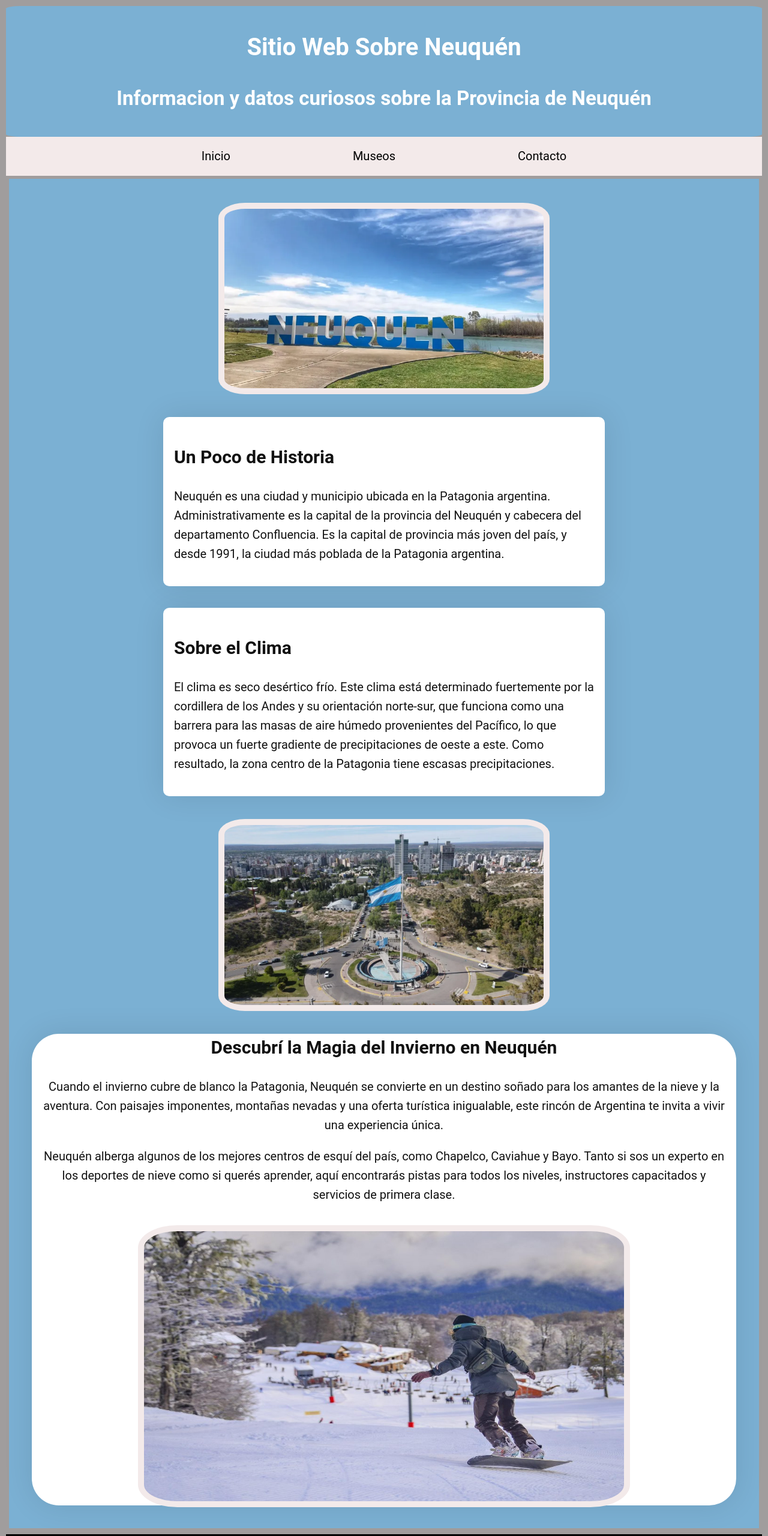
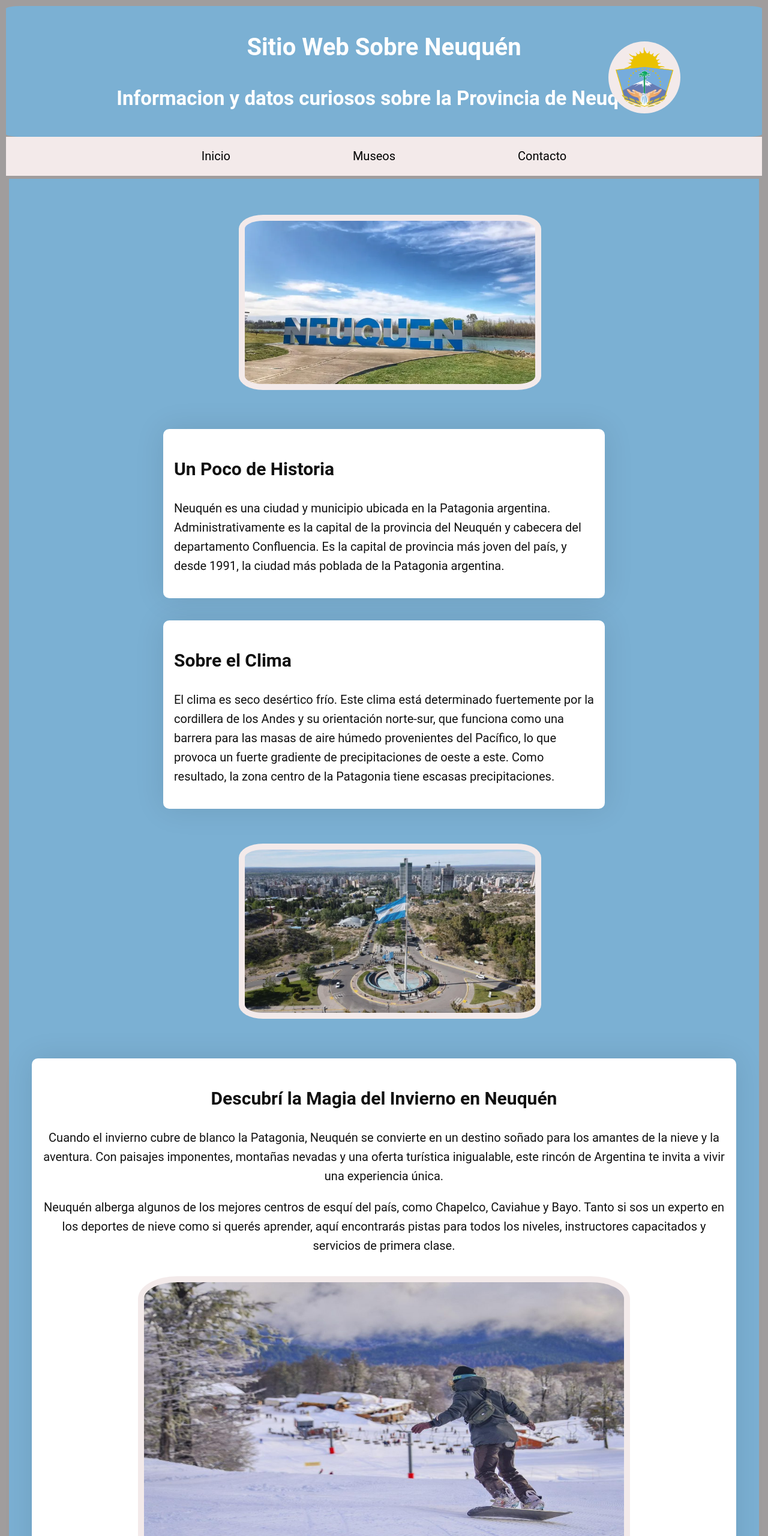
Before and after one commit to ValenFar/TP01PV2025-Maximo-Valentin-Farfan-Antileo, a plain HTML site: page index.html in a window 1280 px wide. Shown: the top 2560 px of the page at 60% size. Drawn offline with Linux system fonts and the light colour scheme.

Commit message:
Cartel agregado

```diff
--- a/styles.css
+++ b/assets/css/styles.css
@@ -13,7 +13,9 @@ header {
     padding: 10px 0;
     font-size: 22px;
     border-radius: 2%;
+    position: relative;
 }
+
 
 nav{
     background: #f3eaea;
@@ -55,44 +57,31 @@ section.informacion{
     padding: 1.5%;
     margin: 1.5%;
     width: 700px;
-    height: 300px;
+    height: auto;
     border-radius: 10px;
     box-shadow: 0 0 50px rgba(0, 0, 0, 0.1);
     font-size: 20px;
-    height: auto;
+
 }
-section.informacion2{
+
+
+section.turismo {
     align-items: center;
-    text-align: left;
+    text-align: center;
     display: flex;
+    flex-direction: column; /* Adjust layout for smaller screens */
     background-color: rgb(255, 255, 255);
     color: rgb(17, 17, 17);
     padding: 1.5%;
     margin: 1.5%;
-    width: 700px;
-    height: 370px;
+    width: 100%; /* Make it responsive */
+    max-width: 1350px; /* Limit the maximum width */
+    height: auto;
     border-radius: 10px;
     box-shadow: 0 0 50px rgba(0, 0, 0, 0.1);
     font-size: 20px;
-    height: auto;
-
 }
 
-section.turismo{
-    display: flex;
-    justify-content: center;
-    align-items: center;
-    text-align: center;
-    background-color: rgb(255, 255, 255);
-    color: rgb(17, 17, 17);
-    padding: 1.5%;
-    margin: 1.5%;
-    width: 1500px;
-    height: 750px;
-    border-radius: 45px;
-    box-shadow: 0 0 50px rgba(0, 0, 0, 0.1);
-    font-size: 20px;
-}
 
 footer {
     background-color: rgb(0, 0, 0);
@@ -157,13 +146,19 @@ input {
     width: 100%;
 }
 
+.img{
+    margin: 30px;
+    padding: 10px;
+    width: 40%;
+    max-width: 1000px;
+    height: auto;
+}
+
 .img-cartel{
-    margin: 20px;
     background-color: #f3eaea;
     border-radius: 8%;
     padding: 10px;
-    width: 44%;
-
+    max-width: 100%;
 }
 
 .img-turismo{
@@ -199,3 +194,17 @@ section.museos{
     font-size: 17px;
     height: auto;
 }
+
+
+.escudo {
+    width: 100px;
+    height: 100px;
+    margin: 10px;
+    padding: 10px;
+    border-radius: 50%;
+    background-color: #f3eaea;
+    position: absolute;
+    top: 50%;
+    right: 10%;
+    transform: translateY(-50%);
+}
--- a/Neuquen.html
+++ b/index.html
@@ -4,42 +4,47 @@
     <meta charset="UTF-8">
     <meta name="viewport" content="width=device-width, initial-scale=1.0">
     <title>Neuquén</title>
-    <link rel="stylesheet" href="styles.css">
+    <link rel="stylesheet" href="/assets/css/styles.css">
 </head>
 <body>
     <header>
         <h1 class="juan">Sitio Web Sobre Neuquén</h1>
         <h2>Informacion y datos curiosos sobre la Provincia de Neuquén</h2>
+        <img src="/assets/images/Escudo_de_la_Provincia_de_Neuquén.svg.png" alt="Escudo de la Provincia de Neuquén" class="escudo">
     </header>
     <nav>
         <ul>
-            <li><a href="/Neuquen.html">Inicio</a></li>
+            <li><a href="/index.html">Inicio</a></li>
             <li><a href="museos.html">Museos</a></li>
             <li><a href="/Contacto.html">Contacto</a></li>
         </ul>
     </nav>
     <main>
-        <img src="/Recursos/cartel Neuquen.webp" alt="Cartel Neuquén" class="img-cartel">
-        <section class="informacion">
+        <div class="img">
+            <img src="/assets/images/cartel Neuquen.webp" alt="Cartel Neuquén" class="img-cartel">
+        </div>
+            <section class="informacion">
             <article>
                 <h2>Un Poco de Historia</h2>
                 <p>Neuquén es una ciudad y municipio ubicada en la Patagonia argentina. Administrativamente es la capital de la provincia del Neuquén y cabecera del departamento Confluencia. Es la capital de provincia más joven del país, y desde 1991, la ciudad más poblada de la Patagonia argentina.</p>
             </article>
         </section>
 
-        <section class="informacion2">
+        <section class="informacion">
             <article>
                 <h2>Sobre el Clima</h2>
                 <p>El clima es seco desértico frío. Este clima está determinado fuertemente por la cordillera de los Andes y su orientación norte-sur, que funciona como una barrera para las masas de aire húmedo provenientes del Pacífico, lo que provoca un fuerte gradiente de precipitaciones de oeste a este. Como resultado, la zona centro de la Patagonia tiene escasas precipitaciones.</p>
             </article>
         </section>
-        <img src="/Recursos/ciudad.webp" alt="Vista panorámica de la ciudad de Neuquén" class="img-cartel">
+        <div class="img">
+        <img src="/assets/images/ciudad.webp" alt="Vista panorámica de la ciudad de Neuquén" class="img-cartel">
+        </div>
         <section class="turismo">
             <article>
                 <h2>Descubrí la Magia del Invierno en Neuquén</h2>
                 <p>Cuando el invierno cubre de blanco la Patagonia, Neuquén se convierte en un destino soñado para los amantes de la nieve y la aventura. Con paisajes imponentes, montañas nevadas y una oferta turística inigualable, este rincón de Argentina te invita a vivir una experiencia única.</p>
                 <p>Neuquén alberga algunos de los mejores centros de esquí del país, como Chapelco, Caviahue y Bayo. Tanto si sos un experto en los deportes de nieve como si querés aprender, aquí encontrarás pistas para todos los niveles, instructores capacitados y servicios de primera clase.</p>
-                <img src="/Recursos/chapelco.jpg" alt="Snowboard Chapelco" class="img-turismo">
+                <img src="/assets/images/chapelco.jpg" alt="Snowboard Chapelco" class="img-turismo">
             </article>
         </section>
     </main>
```
Also changed, not shown: Contacto.html (+17 -6 lines), Museos.html (+7 -7 lines), ejemploHTML.html (deleted, +0 -15 lines), assets/images/Che Museo.jpg (renamed from Recursos/Che Museo.jpg), assets/images/Escudo_de_la_Provincia_de_Neuquén.svg.png (added), assets/images/La pasto verde y los dinosaurios.jpg (renamed from Recursos/La pasto verde y los dinosaurios.jpg), assets/images/Museo Paleontológico Ernesto Bachmann.jpg (renamed from Recursos/Museo Paleontológico Ernesto Bachmann.jpg), assets/images/bellas artes.webp (renamed from Recursos/bellas artes.webp), assets/images/cartel Neuquen.webp (renamed from Recursos/cartel Neuquen.webp), assets/images/chapelco.jpg (renamed from Recursos/chapelco.jpg), assets/images/ciudad.webp (renamed from Recursos/ciudad.webp), assets/images/observatorio-neuquen.jpg (renamed from Recursos/observatorio-neuquen.jpg).
